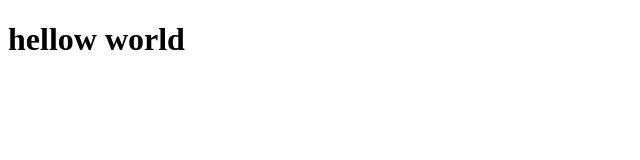
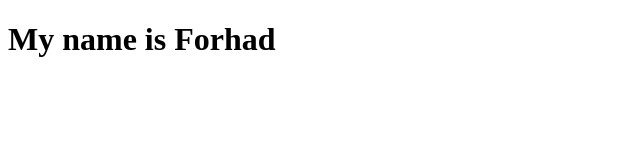
Before and after one commit to forhadbinamir/practice-repo-1, a plain HTML site: page index.html in a window 1280 px wide. Shown: the whole page, without its empty margins (0-640 px from the left). Drawn offline with Linux system fonts and the light colour scheme.

Commit message:
update name

```diff
--- a/index.html
+++ b/index.html
@@ -10,7 +10,7 @@
 </head>
 
 <body>
-    <h1>hellow world</h1>
+    <h1>My name is Forhad</h1>
 </body>
 
 </html>
```
